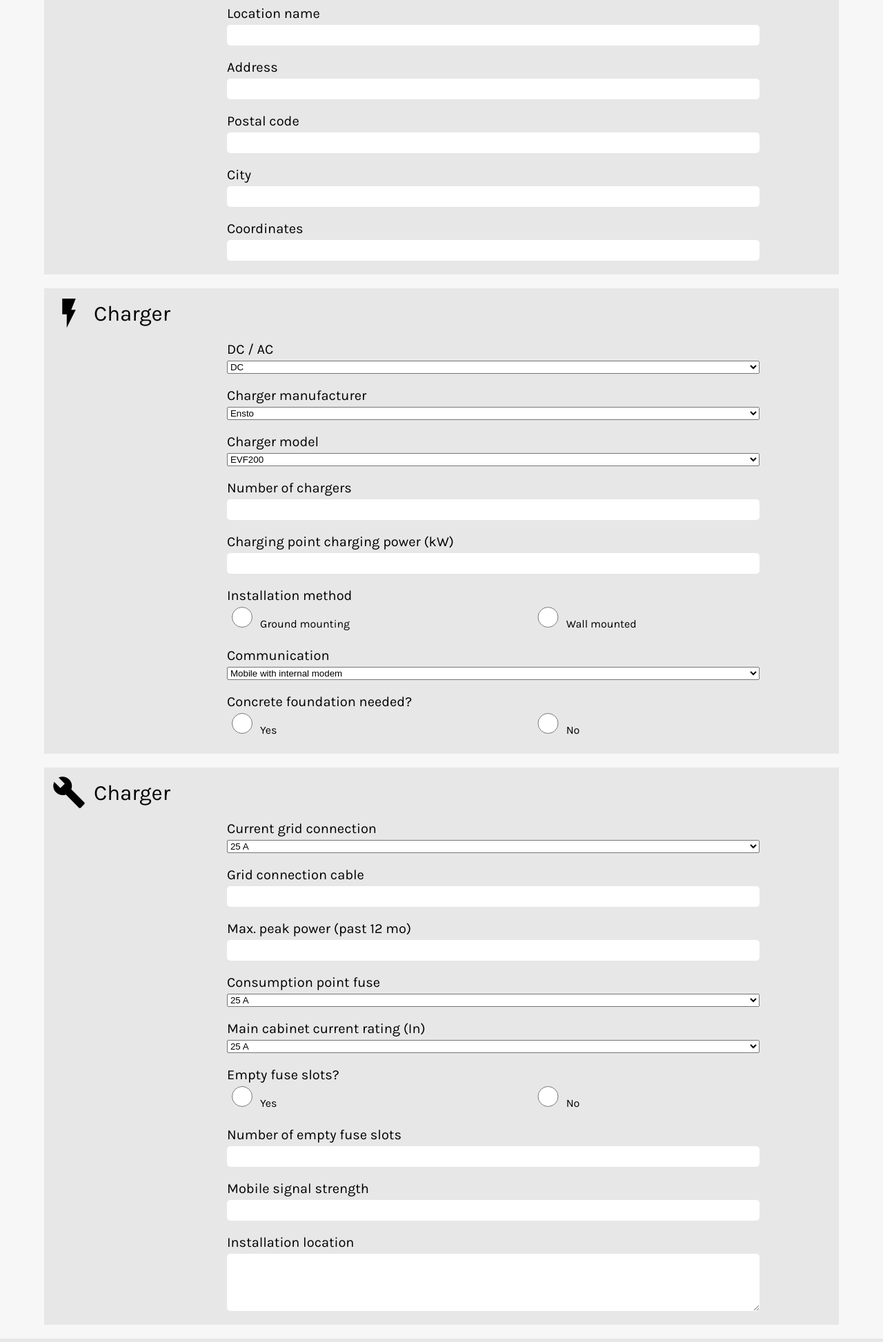
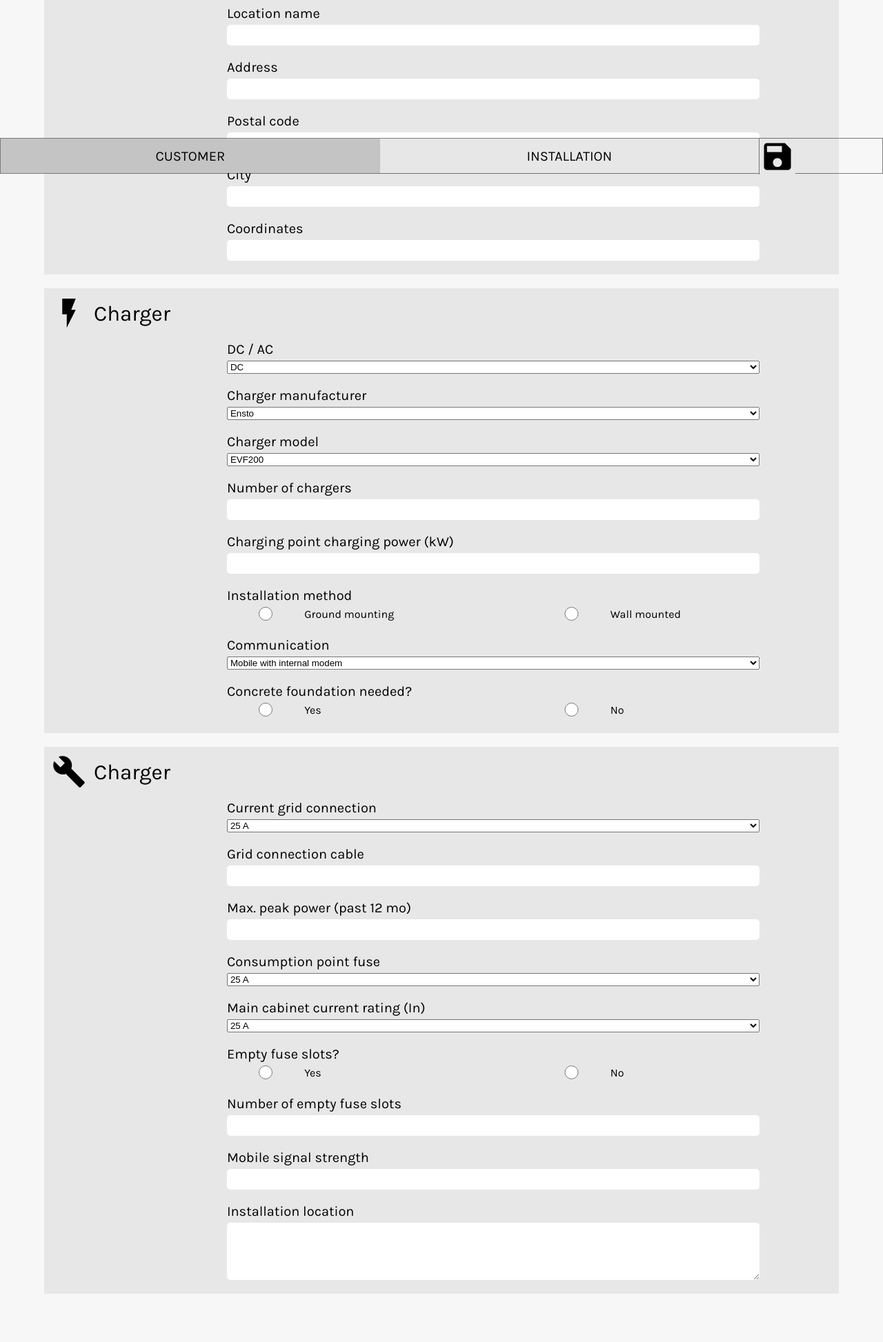
Before and after one commit to Zigelzi/SiteSurveyApp, a Flask app: page /survey/create in a window 1280 px wide. Shown: the part 548-2494 px from the top of the page at 69% size. Run offline with Flask 2, Linux system fonts and the light colour scheme.

Commit message:
Added fixed footer to survey and worked on the overall layout

```diff
--- a/sitesurvey/static/css/style.css
+++ b/sitesurvey/static/css/style.css
@@ -26,7 +26,7 @@ body {
 }
 
 header {
-  position: relative;
+  position: fixed;
   height: 2.5rem;
   background: #c4c4c4;
   width: 100%;
@@ -57,8 +57,8 @@ p {
 ID selectors
 =================== */
 #index-main-card {
-  margin-top: 30px;
   margin-bottom: 10px;
+  padding: 1rem;
 }
 #index-main-card .btn {
   align-self: center;
@@ -67,11 +67,24 @@ ID selectors
 /* ===================
 Class selectors
 =================== */
+.content {
+  min-height: calc(100vh - 52px);
+  padding-bottom: 50px;
+}
+
+/* Fix for collapsing margins on fixed nav */
+.collapse-fix {
+  height: 2.5rem;
+  margin-bottom: 25px;
+}
+
 .nav {
   background-color: #c4c4c4;
-  height: 1.5rem;
   width: 100%;
+  padding-bottom: 10px;
   text-align: center;
+  text-transform: uppercase;
+  font-size: 1.25rem;
   position: absolute;
   top: 100%;
   left: 0;
@@ -153,6 +166,23 @@ Class selectors
   font-size: 0.8rem;
 }
 
+.filter-selection {
+  display: flex;
+  justify-content: flex-end;
+  margin-right: 5%;
+  padding: 10px 0;
+}
+.filter-selection p {
+  margin-right: 5px;
+}
+.filter-selection select {
+  width: 30%;
+}
+.filter-selection p,
+.filter-selection select {
+  display: inline-block;
+}
+
 .btn {
   background-color: #c4c4c4;
   padding: 10px;
@@ -185,7 +215,10 @@ Class selectors
 
 .input-box {
   margin-bottom: 20px;
-  /* Radio buttons are nested inside ul element */
+  /*
+  Radio buttons are nested inside ul-li element. Label and imput styling need to be adjusted to
+  get matching style with other input elements
+  */
 }
 .input-box label,
 .input-box input,
@@ -215,7 +248,8 @@ Class selectors
   margin-left: 23%;
 }
 .input-box ul li {
-  display: inline-block;
+  display: inline-flex;
+  justify-content: space-evenly;
   width: 50%;
 }
 .input-box ul input,
@@ -225,10 +259,16 @@ Class selectors
 }
 .input-box ul input {
   width: 10%;
+  height: 20px;
+  /* Equal height to label so centering is possible */
+  align-self: center;
+  /* Centering the radio button vertically */
 }
 .input-box ul label {
   width: 67%;
   font-size: 1rem;
+  align-self: center;
+  margin-bottom: 0;
 }
 
 .svg-icon {
@@ -237,6 +277,35 @@ Class selectors
   margin-right: 10px;
 }
 
+.fixed-footer {
+  position: fixed;
+  display: flex;
+  left: 0;
+  bottom: 0;
+  height: 52px;
+  z-index: 999;
+  width: 100%;
+  border: rgba(0, 0, 0, 0.5) solid 1px;
+}
+.fixed-footer span {
+  flex-basis: 43%;
+  text-align: center;
+  font-size: 1.25rem;
+  text-transform: uppercase;
+  padding-top: 14px;
+}
+.fixed-footer #customer {
+  background-color: #c4c4c4;
+}
+.fixed-footer #installation {
+  background-color: #e7e7e7;
+}
+.fixed-footer .svg-icon {
+  background-color: #e7e7e7;
+  margin: 0;
+  border-left: rgba(0, 0, 0, 0.5) solid 1px;
+}
+
 /* ===================
 Responsivity and viewports
 =================== */
--- a/sitesurvey/static/scss/style.scss
+++ b/sitesurvey/static/scss/style.scss
@@ -40,7 +40,7 @@ body {
 }
 
 header {
-    position: relative;
+    position: fixed;
     height: 2.5rem;
     background: $darkgrey;
     width: 100%;
@@ -75,8 +75,8 @@ ID selectors
 =================== */
 
 #index-main-card {
-    margin-top: 30px;
     margin-bottom: 10px;
+    padding: 1rem;
 
     .btn {
         align-self: center;
@@ -87,11 +87,24 @@ ID selectors
 Class selectors
 =================== */
 
+.content {
+    min-height: calc(100vh - 52px);
+    padding-bottom: 50px;
+}
+
+/* Fix for collapsing margins on fixed nav */
+.collapse-fix {
+    height: 2.5rem;
+    margin-bottom: 25px;
+}
+
 .nav {
     background-color: $darkgrey;
-    height: 1.5rem;
     width: 100%;
+    padding-bottom: 10px;
     text-align: center;
+    text-transform: uppercase;
+    font-size: 1.25rem;
     position: absolute;
     top: 100%;
     left: 0;
@@ -180,6 +193,26 @@ Class selectors
     }
 }
 
+.filter-selection {
+    display:flex;
+    justify-content: flex-end;
+    margin-right: 5%;
+    padding: 10px 0;
+
+    p {
+        margin-right: 5px;
+    }
+
+    select {
+        width: 30%;
+    }
+
+    p,
+    select {
+        display: inline-block;
+    }
+}
+
 .btn {
     background-color: $darkgrey;
     padding: 10px;
@@ -239,12 +272,16 @@ Class selectors
         height: 5.2rem;
     }
 
-    /* Radio buttons are nested inside ul element */
+    /*
+    Radio buttons are nested inside ul-li element. Label and imput styling need to be adjusted to
+    get matching style with other input elements
+    */
     ul {
         list-style: none;
         margin-left: 23%;
         li {
-            display: inline-block;
+            display: inline-flex;
+            justify-content: space-evenly;
             width: 50%;
         }
         input,
@@ -254,10 +291,14 @@ Class selectors
         }
         input {
             width: 10%;
+            height: 20px; /* Equal height to label so centering is possible */
+            align-self: center; /* Centering the radio button vertically */
         }
         label {
             width:67%;
             font-size: 1rem;
+            align-self: center;
+            margin-bottom: 0;
         }
     }
 }
@@ -268,6 +309,35 @@ Class selectors
     margin-right: 10px;
 }
 
+.fixed-footer {
+    position:fixed;
+    display:flex;
+    left: 0;
+    bottom: 0;
+    height: 52px;
+    z-index: 999;
+    width: 100%;
+    border: rgba(0,0,0, 0.5) solid 1px;
+    span {
+        flex-basis: 43%;
+        text-align:center;
+        font-size: 1.25rem;
+        text-transform: uppercase;
+        padding-top: 14px;
+    }
+    #customer {
+        background-color: $darkgrey;
+    }
+    #installation {
+        background-color: $lightgrey;
+    }
+    .svg-icon {
+        background-color: $lightgrey;
+        margin: 0;
+        border-left: rgba(0,0,0, 0.5) solid 1px;
+    }
+}
+
 /* ===================
 Responsivity and viewports
 =================== */
--- a/sitesurvey/templates/layout.html
+++ b/sitesurvey/templates/layout.html
@@ -22,7 +22,9 @@
                     <li class="{% if active=='index' %}active-nav{% endif %}">
                         <a href="{{ url_for('index') }}">Etusivu</a>
                     </li>
-                    </div>
+                    <li class="{% if active=='create_survey' %}active-nav{% endif %}">
+                        <a href="{{ url_for('create_survey') }}">Create survey</a>
+                    </li>
                 </ul>
             </nav>
             <!-- Hamburger menu -->
@@ -31,8 +33,9 @@
             </label>
         </header>
         <div class="">
-        {% block content %}
-        {% endblock %}
+            <div class="collapse-fix"></div>
+            {% block content %}
+            {% endblock %}
         </div>
     </body>
 </html>
--- a/sitesurvey/templates/survey.html
+++ b/sitesurvey/templates/survey.html
@@ -1,6 +1,7 @@
 {% extends "layout.html" %}
 
 {% block content %}
+<div class="content">
     <!-- Customer form -->
     <div class="grey-container survey-form">
         <form action="">
@@ -381,5 +382,13 @@
             </div>
         </form>
     </div>
+</div>
+<!-- Floating footer for tabs and save -->
+
+<footer class="fixed-footer">
+    <span id="customer">Customer</span>
+    <span id="installation">Installation</span>
+    <img class="svg-icon" src="{{ url_for('static', filename='img/icon_save.svg') }}" alt="save icon">
+</footer>
 
 {% endblock %}
```
Also changed, not shown: sitesurvey/templates/index.html (+6 -2 lines), sitesurvey/static/img/icon_save.svg (added), 1 other file. Lines whose indentation alone changed are shown as unchanged.
